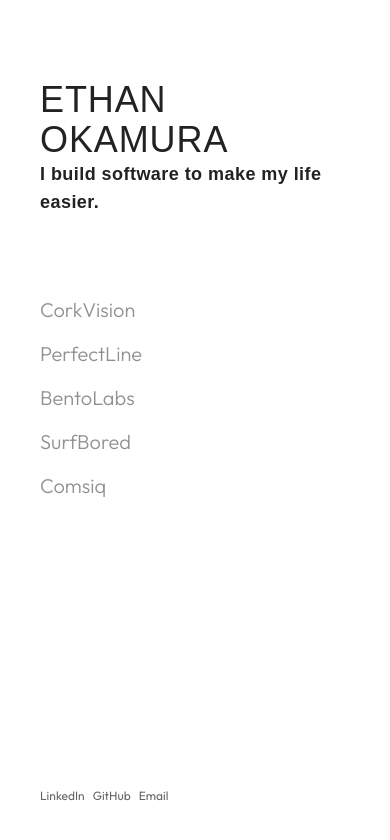
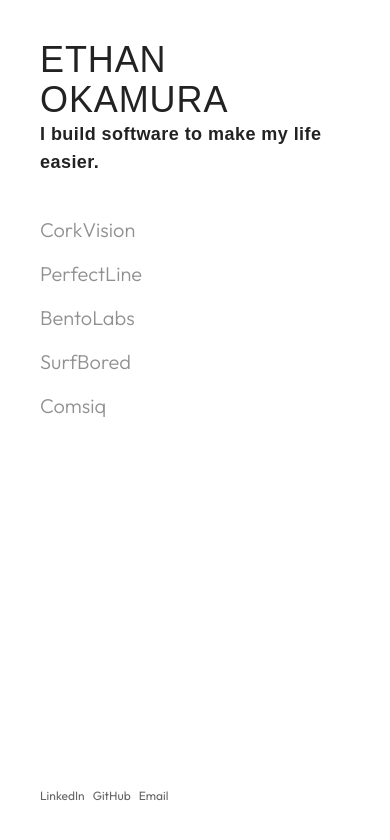
Before and after one commit to ethanokamura/portfolio, a React (Vite) app: page / in a window 390 px wide. Shown: the top 840 px of the page. Built offline with nearby package versions, Linux system fonts and the light colour scheme; a web font is replaced by a local one.

Commit message:
better on mobile

```diff
--- a/src/App.tsx
+++ b/src/App.tsx
@@ -91,7 +91,7 @@ export default function App() {
 
   return (
     <div>
-      <main className="px-10 py-20 animate-fade-in-up w-full relative h-screen max-w-4xl mx-auto space-y-20 sm:space-y-20">
+      <main className="px-10 py-10 sm:py-20 animate-fade-in-up w-full relative h-screen max-w-4xl mx-auto space-y-10 sm:space-y-20">
         <div className="relative ">
           <h1 className="text-4xl md:text-6xl lg:text-9xl transition-all ease-linear duration-300">
             ETHAN
```
